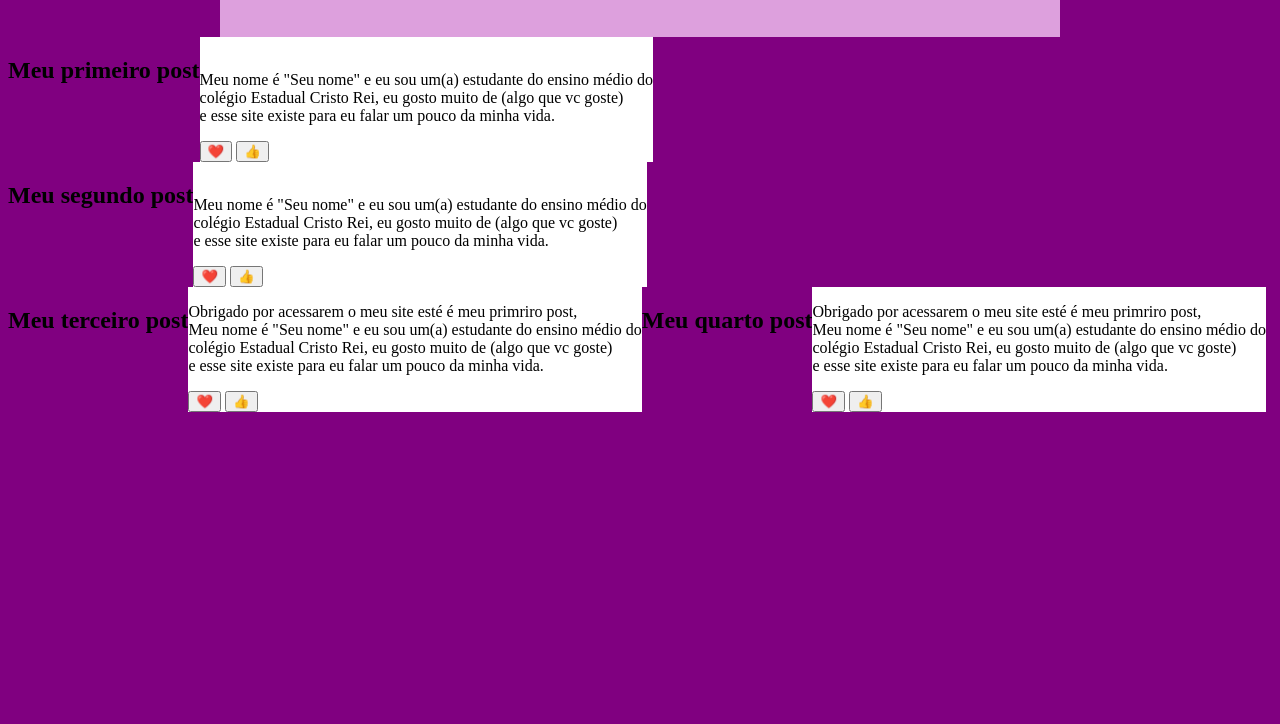
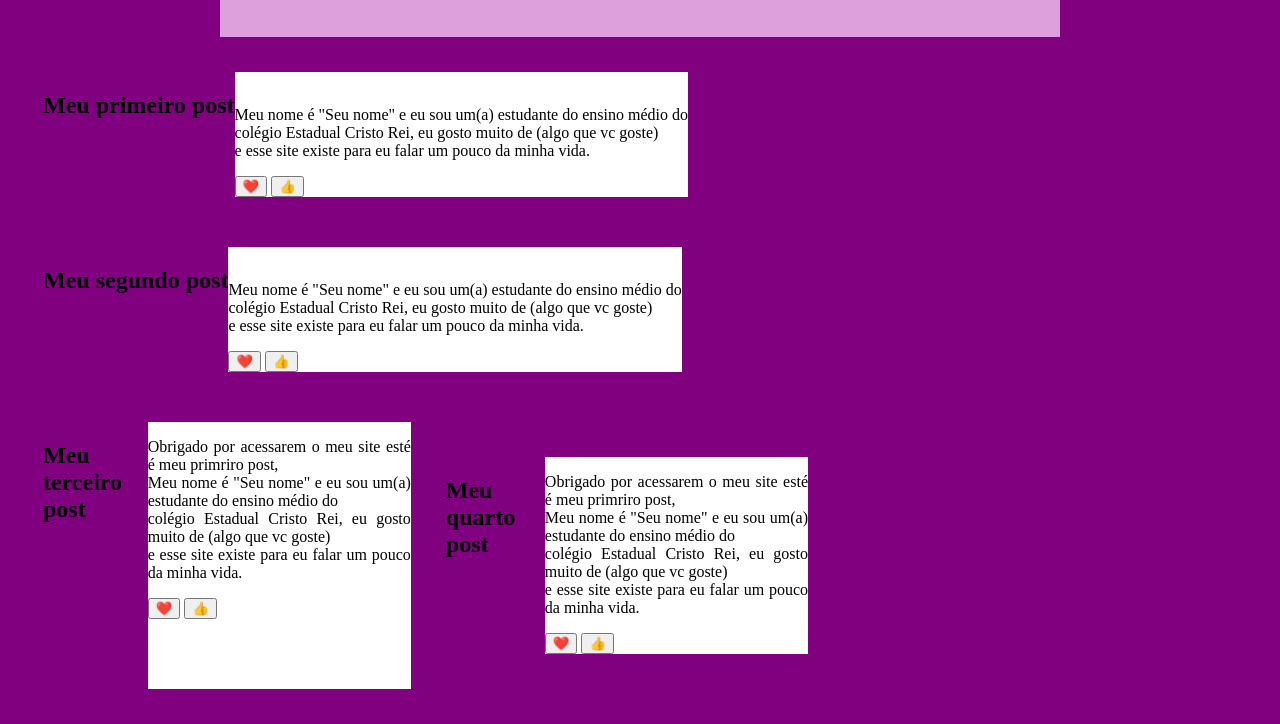
Before and after one commit to marianebandeira-cpu/Teste-Mary-1-BL, a plain HTML site: page index.html in a window 1280 px wide. Shown: the part 138-862 px from the top of the page. Before the commit the page ends 800 px from the top, so only its background shows below. Drawn offline with Linux system fonts and the light colour scheme.

Commit message:
atualizado

```diff
--- a/style.css
+++ b/style.css
@@ -11,8 +11,11 @@ header{
 }
 main{
     display: flex;
+max-width: 800px;
+margin: 20px;
+padding: 15px;
+}
 
-}
 article{
 background-color: rgb(255, 255, 255);
 color: black;
```
